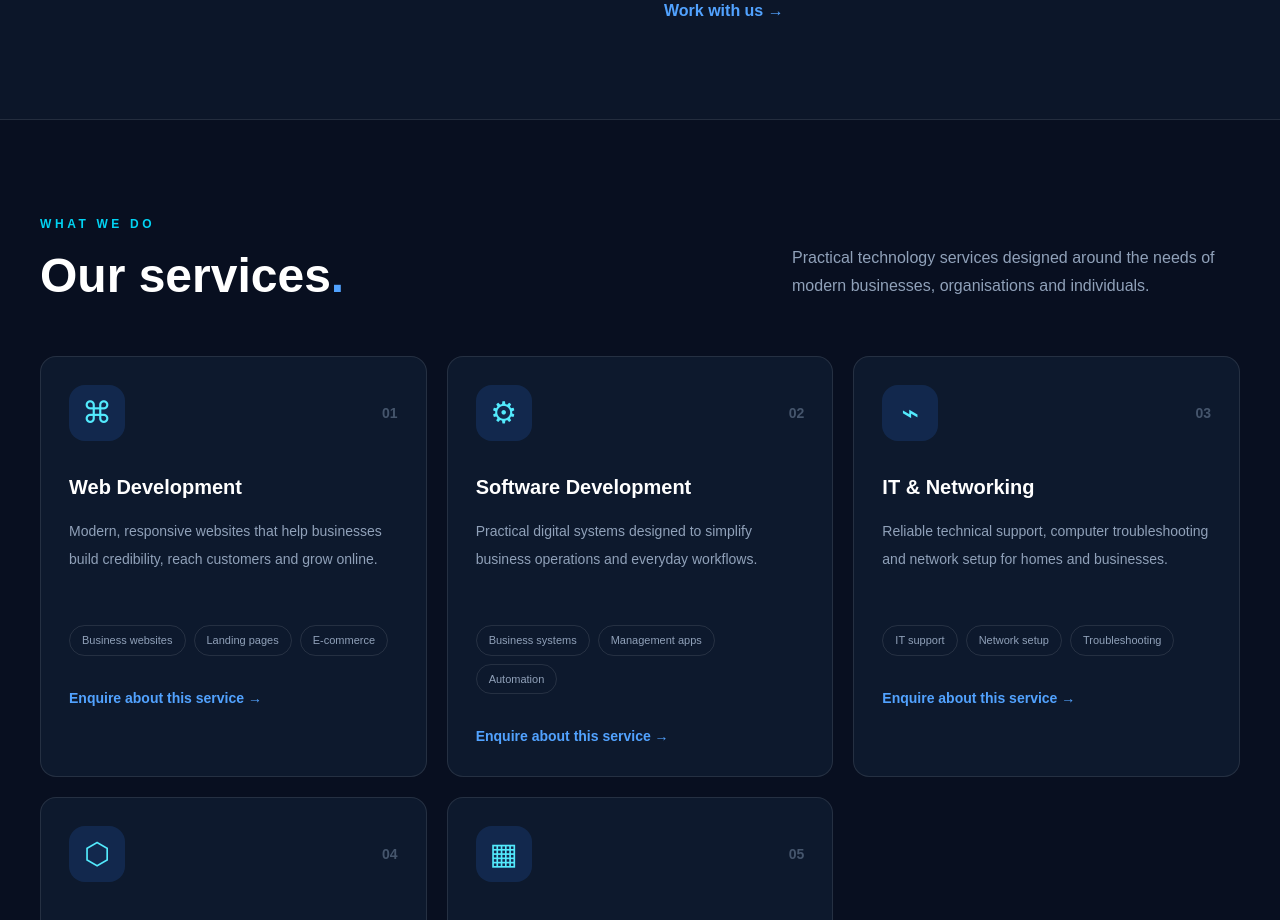
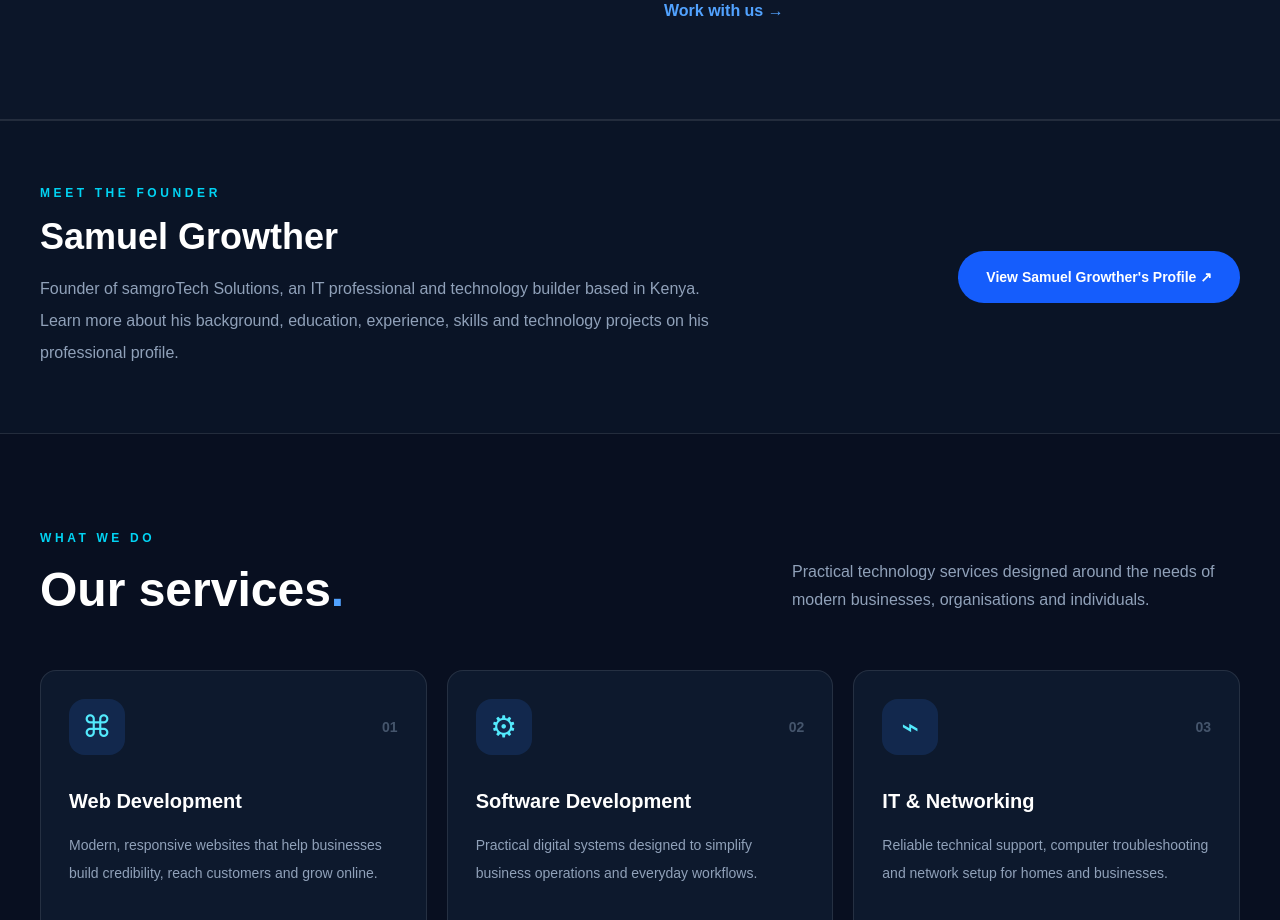
Before and after one commit to Coolrulersamgro/samgrotech-website, a Next.js app: page / in a window 1280 px wide. Shown: the part 1500-2420 px from the top of the page. Built offline with nearby package versions, Linux system fonts and the light colour scheme.

Commit message:
Add prominent Samuel Growther founder profile link to homepage

```diff
--- a/src/app/page.tsx
+++ b/src/app/page.tsx
@@ -327,6 +327,36 @@ export default function Home() {
             </a>
           </div>
 
+        </div>
+      </section>
+
+      {/* FOUNDER PROFILE */}
+      <section
+        id="founder"
+        aria-labelledby="founder-heading"
+        className="scroll-mt-24 border-y border-white/10 bg-[#0a1426]"
+      >
+        <div className="mx-auto flex max-w-7xl flex-col gap-8 px-6 py-16 md:flex-row md:items-center md:justify-between lg:px-10">
+          <div className="max-w-3xl">
+            <div className="text-xs font-bold tracking-[0.3em] text-cyan-400">
+              MEET THE FOUNDER
+            </div>
+            <h2 id="founder-heading" className="mt-4 text-3xl font-extrabold sm:text-4xl">
+              Samuel Growther
+            </h2>
+            <p className="mt-4 max-w-2xl leading-8 text-slate-400">
+              Founder of samgroTech Solutions, an IT professional and technology
+              builder based in Kenya. Learn more about his background, education,
+              experience, skills and technology projects on his professional profile.
+            </p>
+          </div>
+          <a
+            href="/samuel-growther"
+            aria-label="View Samuel Growther's professional profile"
+            className="inline-flex w-fit shrink-0 items-center justify-center rounded-full bg-blue-600 px-7 py-4 text-sm font-bold transition hover:-translate-y-1 hover:bg-blue-500"
+          >
+            View Samuel Growther&apos;s Profile ↗
+          </a>
         </div>
       </section>
 
```
